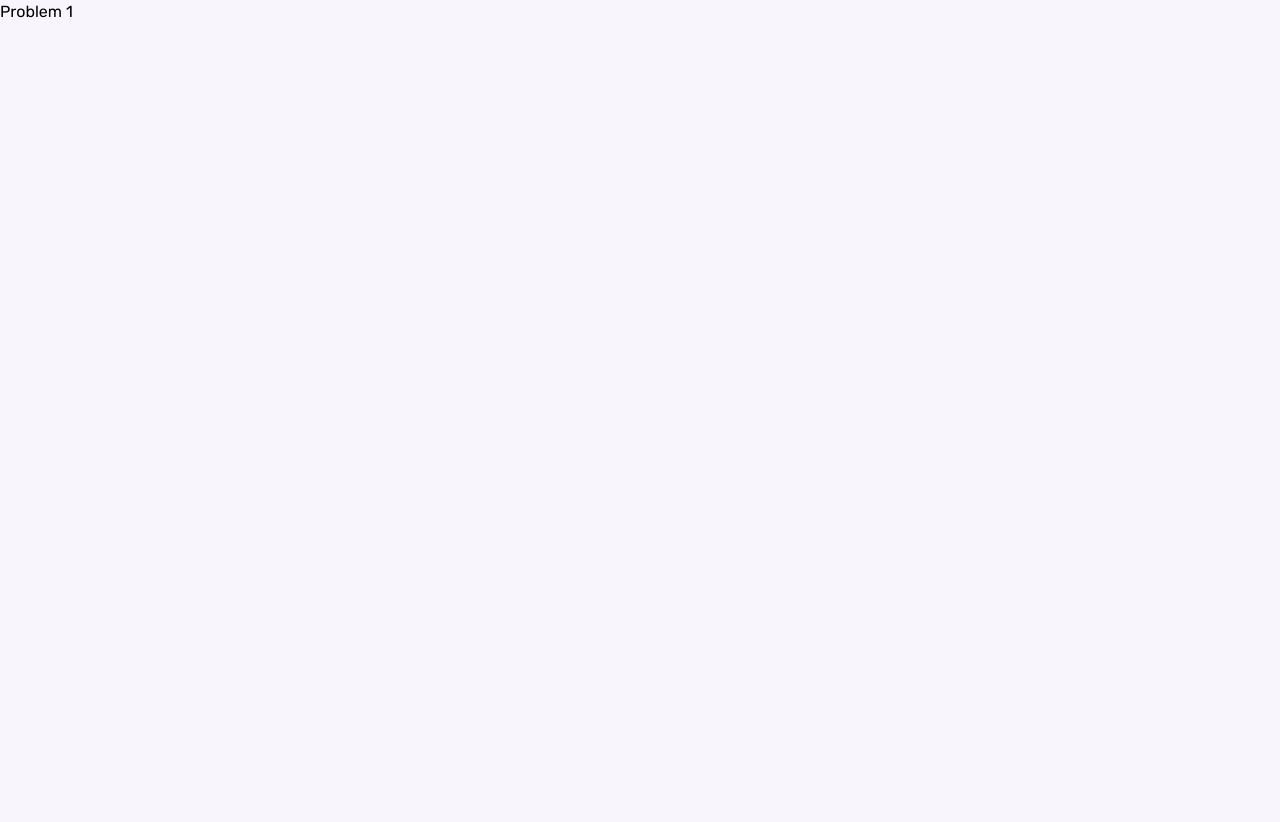
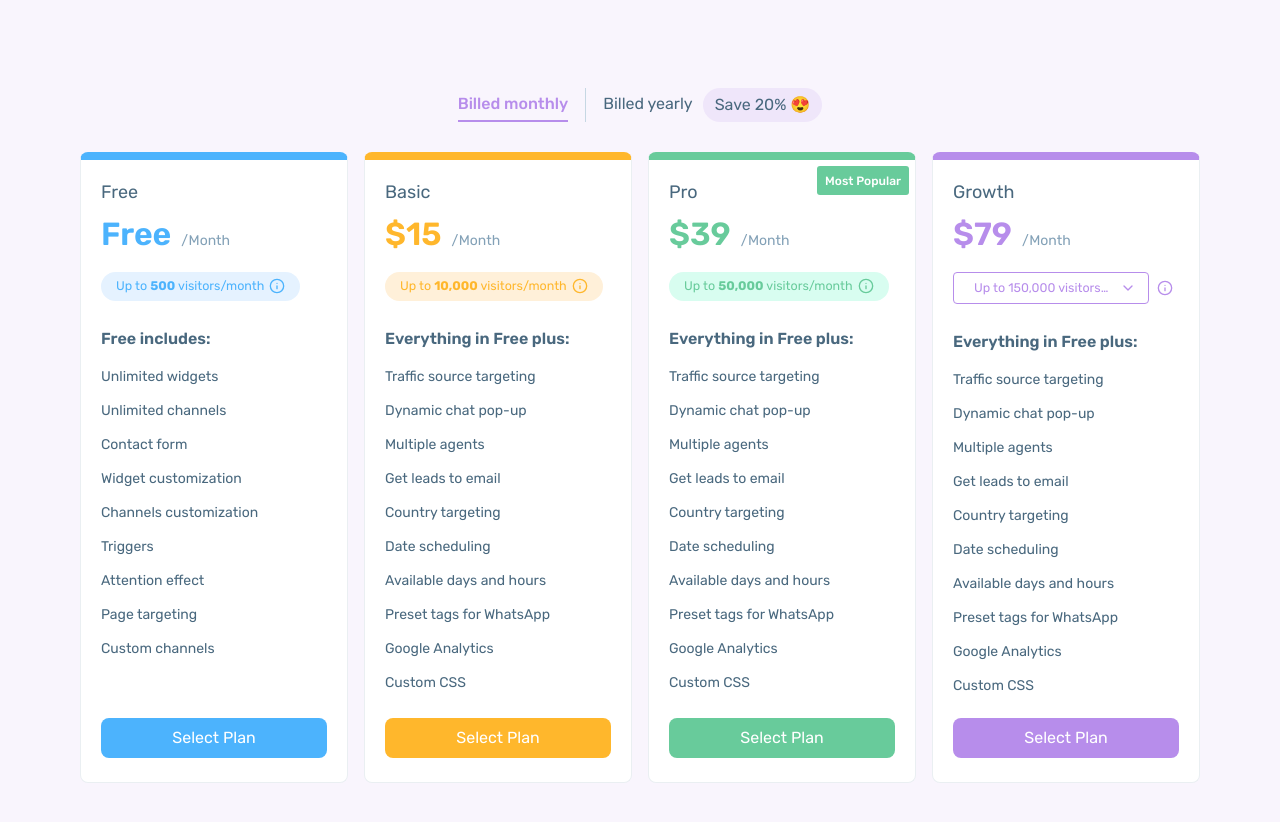
Before and after one commit to sakib-xrz/flexpoint-task, a React (Vite) app: page / in a window 1280 px wide. Shown: the top 822 px of the page. Before the commit the page ends 800 px from the top, so only its background shows below. Built offline with nearby package versions, Linux system fonts and the light colour scheme.

Commit message:
Remove Problem 1, Problem 2, and Problem 3 components

```diff
--- a/src/pages/home/index.tsx
+++ b/src/pages/home/index.tsx
@@ -1,9 +1,60 @@
-import { Link } from "react-router-dom";
+import { useEffect } from "react";
+import { setPlans, setBillType } from "../../redux/features/plans/planSlice";
+import { useAppDispatch, useAppSelector } from "../../redux/hook";
+import Container from "../../components/Container";
+import PriceCard from "./components/PriceCard";
+import jsonData from "../../../data/pricing.json";
+import { cn } from "../../lib/utils";
+import { RootState } from "../../redux/store";
 
 export default function Home() {
+  const dispatch = useAppDispatch();
+  const { plans, billType } = useAppSelector((state: RootState) => state.plans);
+  const { plansInfo, features } = jsonData;
+
+  useEffect(() => {
+    dispatch(setPlans(jsonData.plans));
+  }, [dispatch]);
+
+  const renderButton = (type: keyof typeof plansInfo) => (
+    <button
+      onClick={() => dispatch(setBillType(plansInfo[type].title))}
+      className={cn(
+        "border-b-2 border-b-transparent bg-transparent cursor-pointer py-1 text-[#49687e] max-sm:text-sm",
+        billType === plansInfo[type].title
+          ? "border-b-2 border-b-[#b78deb] font-medium text-[#b78deb]"
+          : ""
+      )}
+    >
+      {plansInfo[type].title}
+    </button>
+  );
+
   return (
-    <div>
-      <Link to="/problem-1">Problem 1</Link>
-    </div>
+    <Container className="my-14">
+      <div className="flex justify-center items-center">
+        <div className="border-r border-r-[#c6d7e3] max-sm:pr-2 max-sm:mr-2 pr-[17px] mr-[17px]">
+          {renderButton("1_year")}
+        </div>
+        {renderButton("2_year")}
+        <span
+          onClick={() => dispatch(setBillType(plansInfo["2_year"].title))}
+          className="flex items-center bg-[rgba(183,141,235,0.15)] rounded-[40px] cursor-pointer ml-[10px] px-3 py-[5px] text-[#49687e] max-sm:text-sm"
+        >
+          {plansInfo["2_year"].discount}
+        </span>
+      </div>
+
+      <div className="grid sm:grid-cols-2 lg:grid-cols-3 xl:grid-cols-4 gap-4 py-[30px]">
+        {plans.map((plan, index) => (
+          <PriceCard
+            key={index}
+            plan={plan}
+            features={features}
+            billType={billType}
+          />
+        ))}
+      </div>
+    </Container>
   );
 }
--- a/src/pages/problem-1/index.tsx
+++ /dev/null
@@ -1,60 +0,0 @@
-import { useEffect } from "react";
-import { setPlans, setBillType } from "../../redux/features/plans/planSlice";
-import { useAppDispatch, useAppSelector } from "../../redux/hook";
-import Container from "../../components/Container";
-import PriceCard from "./components/PriceCard";
-import jsonData from "../../../data/pricing.json";
-import { cn } from "../../lib/utils";
-import { RootState } from "../../redux/store";
-
-export default function PricingPage() {
-  const dispatch = useAppDispatch();
-  const { plans, billType } = useAppSelector((state: RootState) => state.plans);
-  const { plansInfo, features } = jsonData;
-
-  useEffect(() => {
-    dispatch(setPlans(jsonData.plans));
-  }, [dispatch]);
-
-  const renderButton = (type: keyof typeof plansInfo) => (
-    <button
-      onClick={() => dispatch(setBillType(plansInfo[type].title))}
-      className={cn(
-        "border-b-2 border-b-transparent bg-transparent cursor-pointer py-1 text-[#49687e] max-sm:text-sm",
-        billType === plansInfo[type].title
-          ? "border-b-2 border-b-[#b78deb] font-medium text-[#b78deb]"
-          : ""
-      )}
-    >
-      {plansInfo[type].title}
-    </button>
-  );
-
-  return (
-    <Container className="my-14">
-      <div className="flex justify-center items-center">
-        <div className="border-r border-r-[#c6d7e3] max-sm:pr-2 max-sm:mr-2 pr-[17px] mr-[17px]">
-          {renderButton("1_year")}
-        </div>
-        {renderButton("2_year")}
-        <span
-          onClick={() => dispatch(setBillType(plansInfo["2_year"].title))}
-          className="flex items-center bg-[rgba(183,141,235,0.15)] rounded-[40px] cursor-pointer ml-[10px] px-3 py-[5px] text-[#49687e] max-sm:text-sm"
-        >
-          {plansInfo["2_year"].discount}
-        </span>
-      </div>
-
-      <div className="grid sm:grid-cols-2 lg:grid-cols-3 xl:grid-cols-4 gap-4 py-[30px]">
-        {plans.map((plan, index) => (
-          <PriceCard
-            key={index}
-            plan={plan}
-            features={features}
-            billType={billType}
-          />
-        ))}
-      </div>
-    </Container>
-  );
-}
--- a/tsconfig.app.json
+++ b/tsconfig.app.json
@@ -20,5 +20,5 @@
     "noUnusedParameters": true,
     "noFallthroughCasesInSwitch": true
   },
-  "include": ["src"]
+  "include": ["src", "problem-2", "problem-3"]
 }
```
Also changed, not shown: src/router/route.tsx (+0 -15 lines), problem-2/index.tsx (renamed from src/pages/problem-2/index.tsx), problem-3/index.tsx (renamed from src/pages/problem-3/index.tsx), src/pages/home/components/Dropdown.tsx (renamed from src/pages/problem-1/components/Dropdown.tsx), src/pages/home/components/PriceCard.tsx (renamed from src/pages/problem-1/components/PriceCard.tsx), src/pages/home/components/Tooltip.tsx (renamed from src/pages/problem-1/components/Tooltip.tsx).
